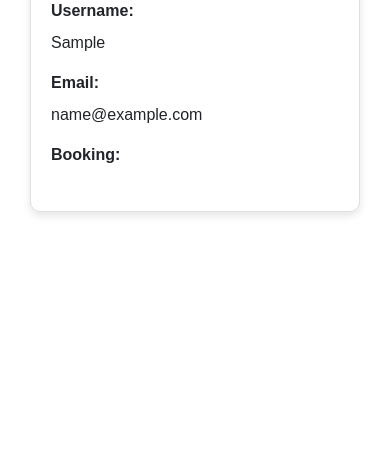
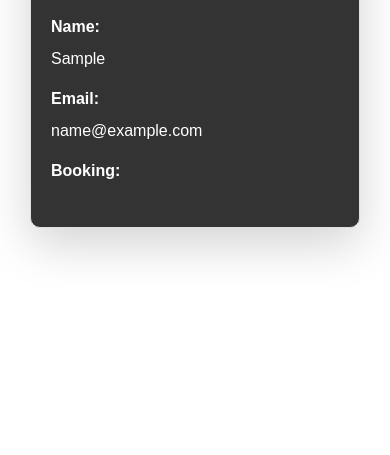
Before and after one commit to ChromeFlaree/Barber-Booking-Hub, a Flask app: page /profile in a window 390 px wide. Shown: the part 389-844 px from the top of the page. Run offline with Flask 3, Linux system fonts and the light colour scheme; the visitor is signed in with stand-in values (Sample User, id 1); some libraries are stand-ins or nearby versions.

Commit message:
Improved user details page view.

```diff
--- a/website/templates/profile.html
+++ b/website/templates/profile.html
@@ -5,19 +5,20 @@
 {% block content %}
 <div class="container mt-5">
   <div class="row justify-content-center">
-      <div class="col-md-8">
-        <div class="card">
-          <div class="card-header bg-dark text-white">
-            <h2 class="mb-0">User Profile</h2>
+    <div class="col-md-6">
+      <div class="card shadow-lg" style="background-color: #333333; color: #ffffff;">
+        <div class="card-header bg-royalblue text-white text-center">
+          <h2 class="mb-0">User Details</h2>
         </div>
         <div class="card-body">
           <div class="row">
             <div class="col-md-4 text-center">
-                <img src="https://picsum.photos/200" alt="Profile Image" class="img-fluid rounded-circle">
+              <img src="https://i.pravatar.cc/200" alt="Profile Image" class="img-fluid rounded-circle mb-3">
             </div>
             <div class="col-md-8">
+              <form>
                 <div class="form-group">
-                  <label for="name" class="font-weight-bold">Username:</label>
+                  <label for="name" class="font-weight-bold">Name:</label>
                   <p id="name" class="form-control-static">{{ user.first_name }}</p>
                 </div>
                 <div class="form-group">
@@ -28,6 +29,7 @@
                   <label for="booking" class="font-weight-bold">Booking:</label>
                   <p id="booking" class="form-control-static">{{ user.booking }}</p>
                 </div>
+              </form>
             </div>
           </div>
         </div>
```
Lines whose indentation alone changed are shown as unchanged.
